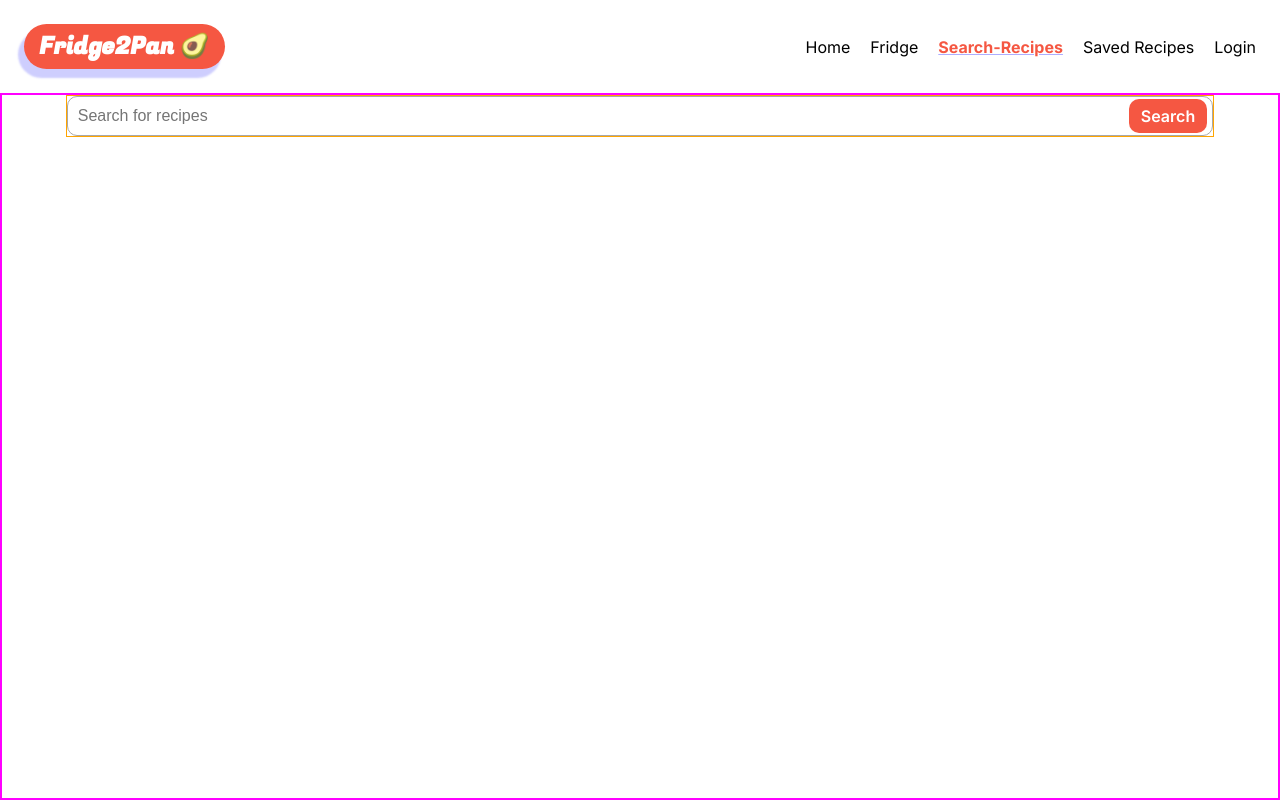
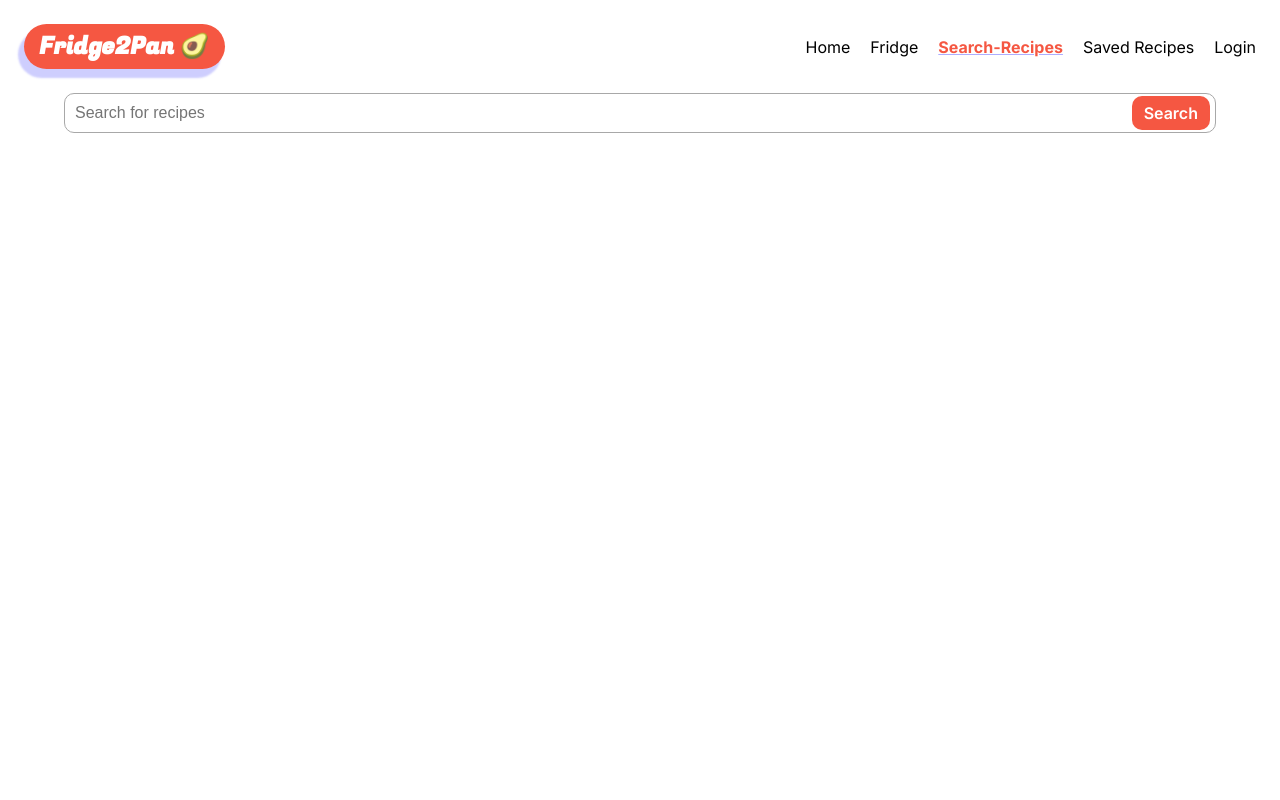
Before and after one commit to mavSeneris/Fridge2Pan, a React (Vite) app: page /search-recipes in a window 1280 px wide. Built offline with nearby package versions, Linux system fonts and the light colour scheme; no server answers.

Commit message:
fixed overflowing bug

```diff
--- a/src/App.css
+++ b/src/App.css
@@ -498,7 +498,6 @@ nav {
 /*---Search page---*/
 
 .search{
-  border: 1px solid magenta;
   width: 100%;
   display: flex;
   justify-content: center;
@@ -508,12 +507,10 @@ nav {
   display: flex;
   height: calc(100vh - 93px);
   justify-content: center;
-  border: 1px solid magenta
 }
 
 
 .search-form {
-  border: 1px solid orange;
   position: relative;
   width: 90%;
   height: fit-content;
@@ -545,6 +542,7 @@ nav {
   border: 1px solid rgb(187, 187, 187);
   box-shadow: -5px 8px 2px 1px rgba(31, 31, 252, 0.219);
   border-radius: 10px;
+  overflow-y: auto;
 }
 
 /* Meal page*/
@@ -746,7 +744,6 @@ nav {
   flex-direction: column;
   align-items: center;
   justify-content: center;
-  border: 1px solid orangered
 }
 
 .empty-state__image {
```
